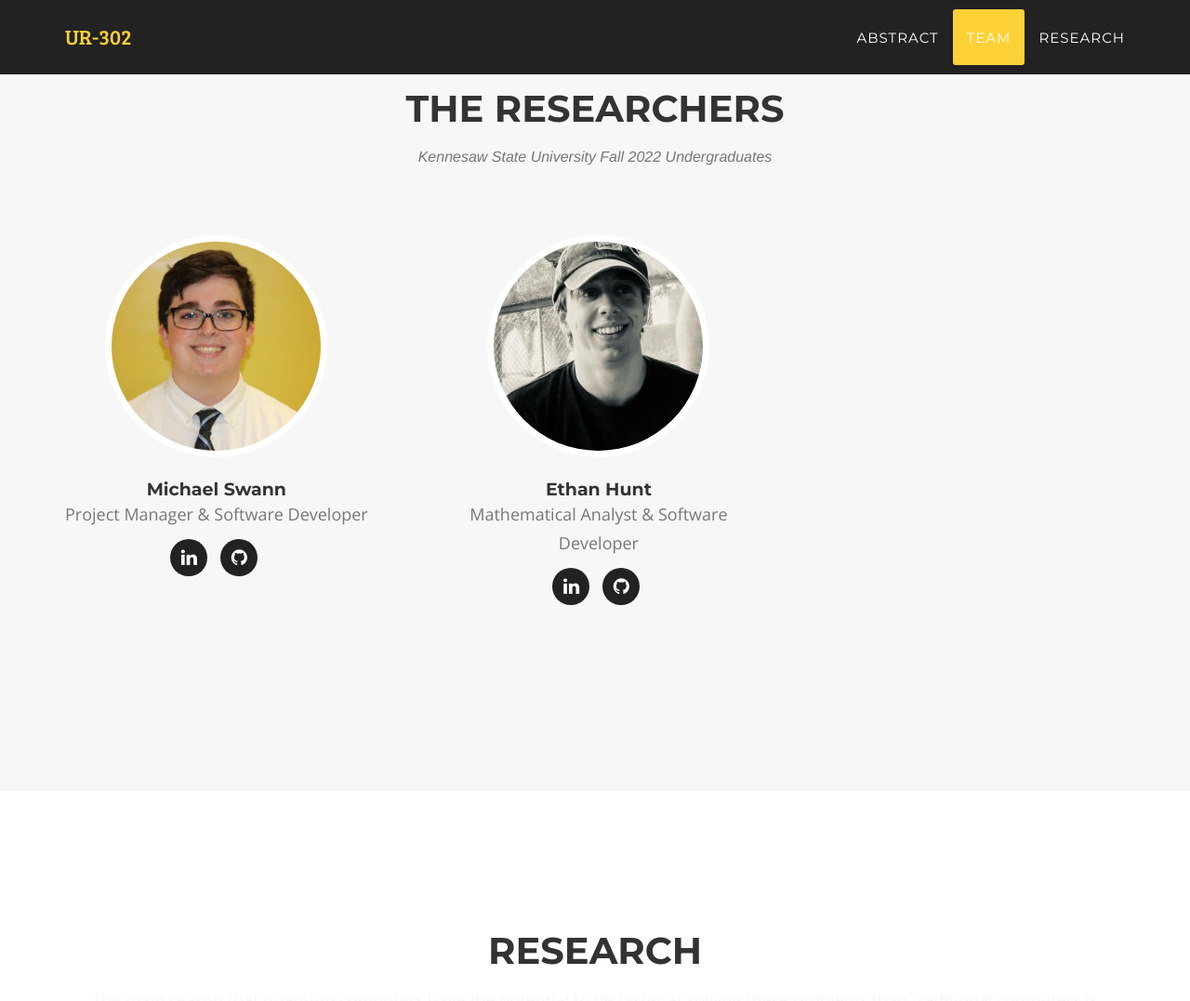
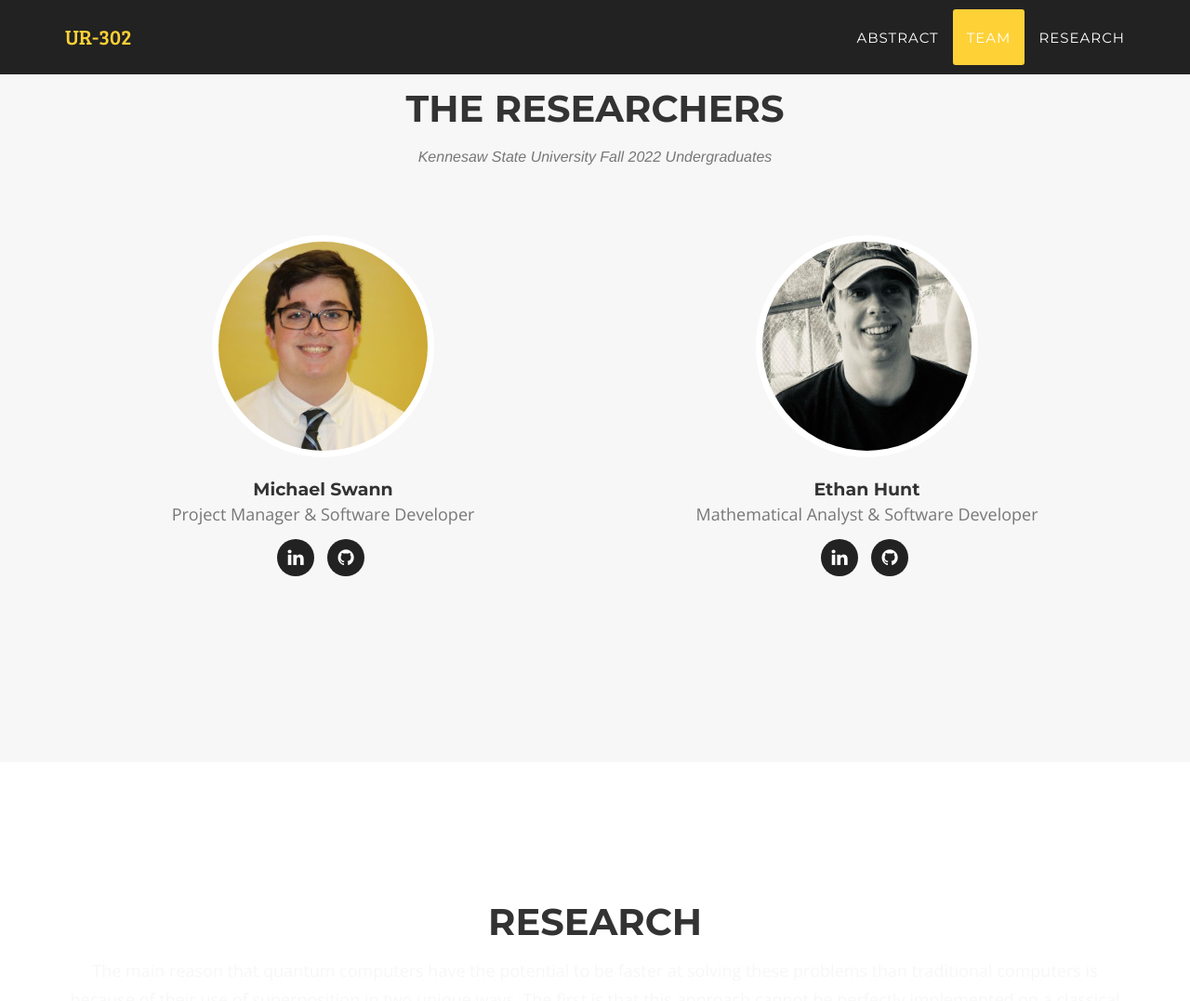
Before and after one commit to Javamorris/Javamorris.github.io, a Jekyll site: the page built from index.html, in a window 1280 px wide and 1400 px high, scrolled down 1538 px. Shown: the top 1077 px of the window at 93% size. Built offline with Jekyll 4.4.1, drawn with Linux system fonts in a browser that asks for light colours; some web fonts are replaced.

Commit message:
fixed css for team members

```diff
--- a/_includes/css/agency.css
+++ b/_includes/css/agency.css
@@ -3,11 +3,6 @@
  * Code licensed under the Apache License v2.0.
  * For details, see http://www.apache.org/licenses/LICENSE-2.0.
  */
-
-.centerdiv {
-    float: none;
-    display: inline-flex
-}
 
 body {
     overflow-x: hidden;
--- a/_includes/team.html
+++ b/_includes/team.html
@@ -9,7 +9,7 @@
             </div>
             <div class="row">
                 {% for member in site.people %}
-                <div class="col-sm-4 centerdiv">
+                <div class="col-sm-6 centerdiv">
                     <div class="team-member">
                         <img src="img/team/{{ member.pic }}.jpg" class="img-responsive img-circle" alt="">
                         <h4>{{ member.name }}</h4>
```
